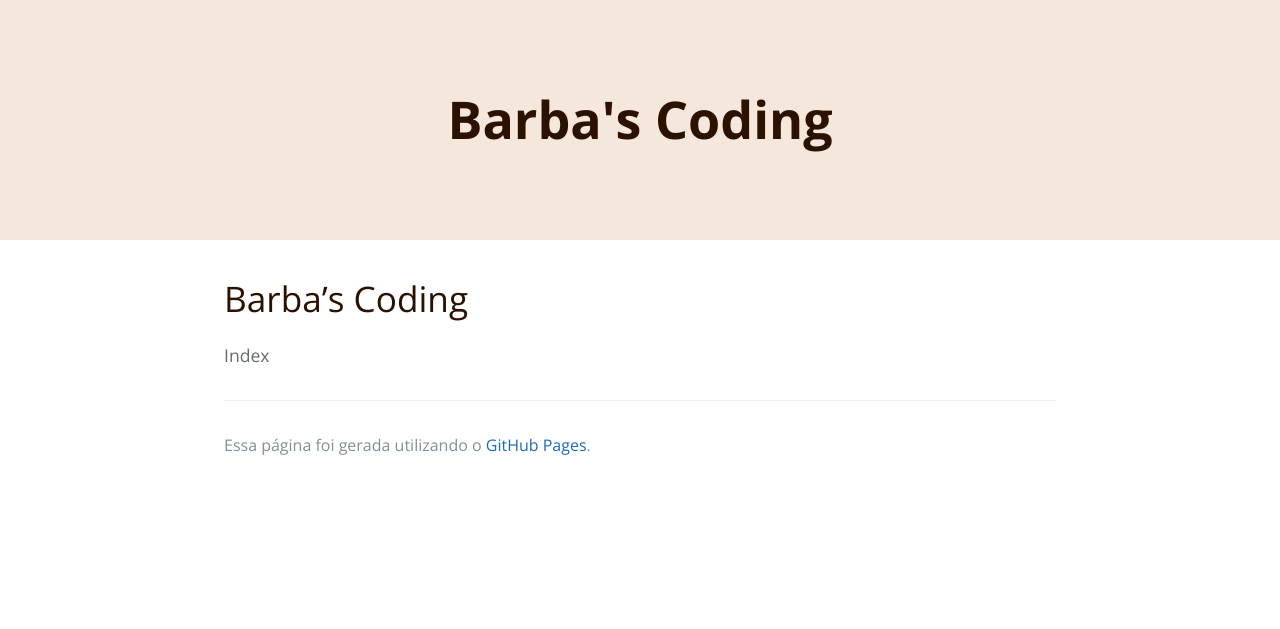
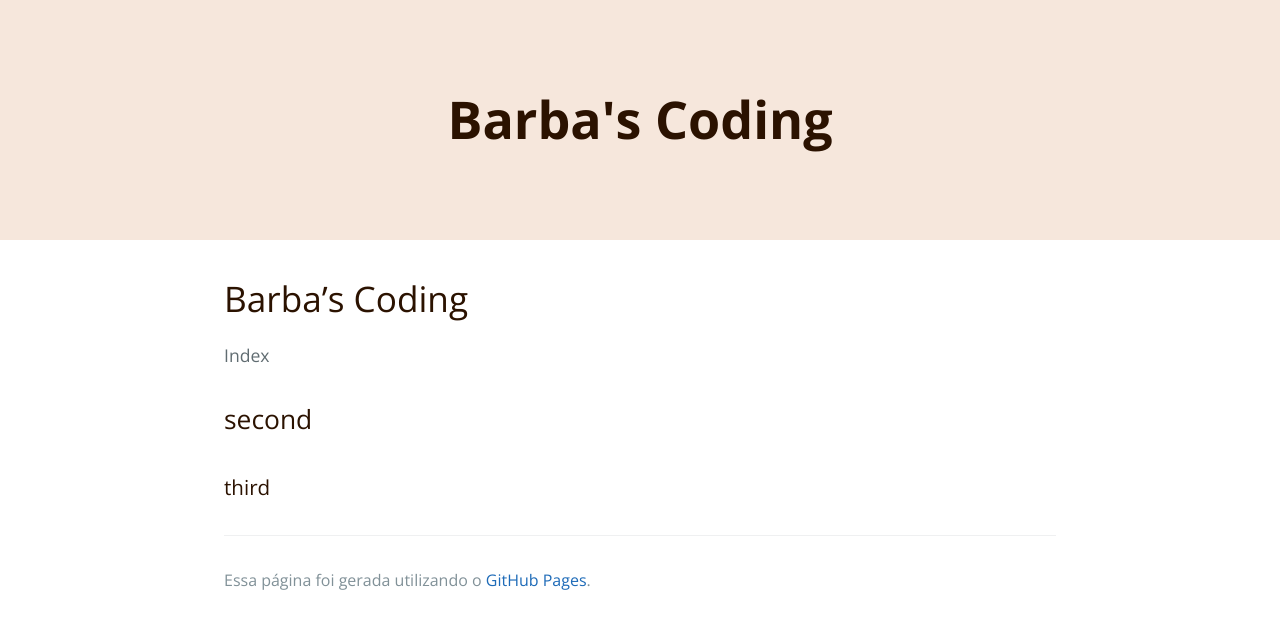
Before and after one commit to franciscocabral/com.barbascoding, a Jekyll site: the page built from index.md, in a window 1280 px wide. Shown: the top 629 px of the page. Built offline with Jekyll 4.4.1, drawn with Linux system fonts in a browser that asks for light colours; our own code applies the rules of GitHub Pages for plain Markdown files.

Commit message:
test headers

```diff
--- a/index.md
+++ b/index.md
@@ -1,2 +1,6 @@
 # Barba's Coding
 Index
+
+## second
+
+### third
```
